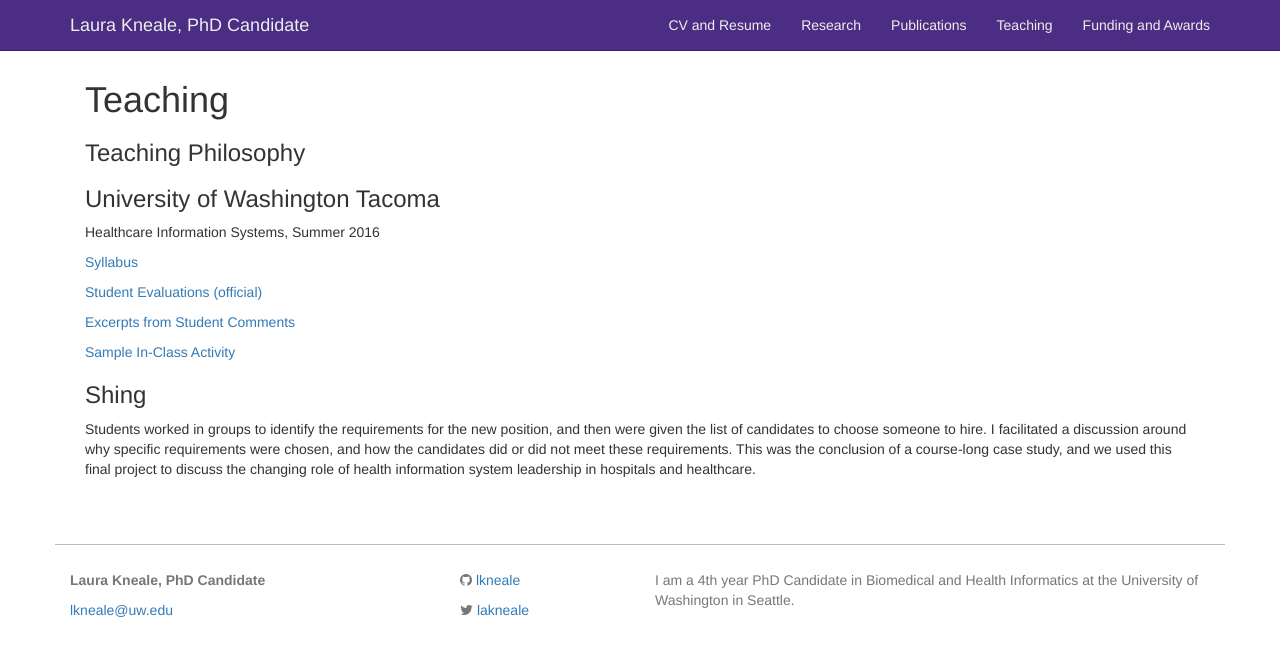
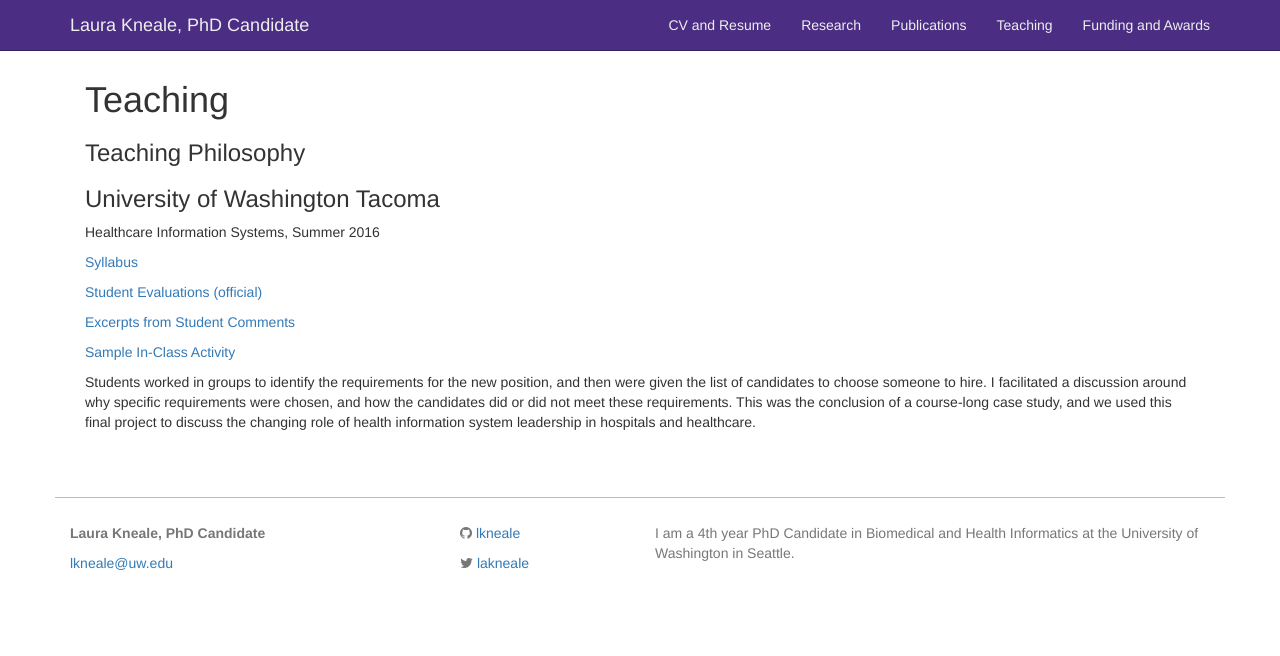
Before and after one commit to lkneale/lkneale.github.io, a Jekyll site: the page built from teaching.md, in a window 1280 px wide. Shown: the top 656 px of the page. Built offline with Jekyll 4.4.1, drawn with Linux system fonts in a browser that asks for light colours.

Commit message:
Update teaching.md

```diff
--- a/teaching.md
+++ b/teaching.md
@@ -17,5 +17,5 @@ Healthcare Information Systems, Summer 2016
 <a href="/images/Laura_Kneale CV_September 2016.pdf" target="_blank">Excerpts from Student Comments
 
 <a href="/images/Laura_Kneale CV_September 2016.pdf" target="_blank">Sample In-Class Activity
-### Shing
+
 Students worked in groups to identify the requirements for the new position, and then were given the list of candidates to choose someone to hire. I facilitated a discussion around why specific requirements were chosen, and how the candidates did or did not meet these requirements. This was the conclusion of a course-long case study, and we used this final project to discuss the changing role of health information system leadership in hospitals and healthcare.
```
